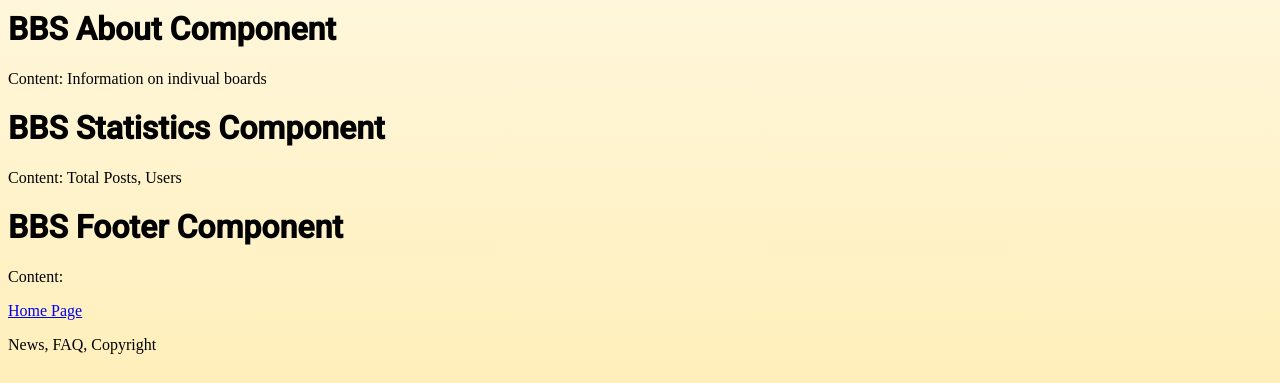
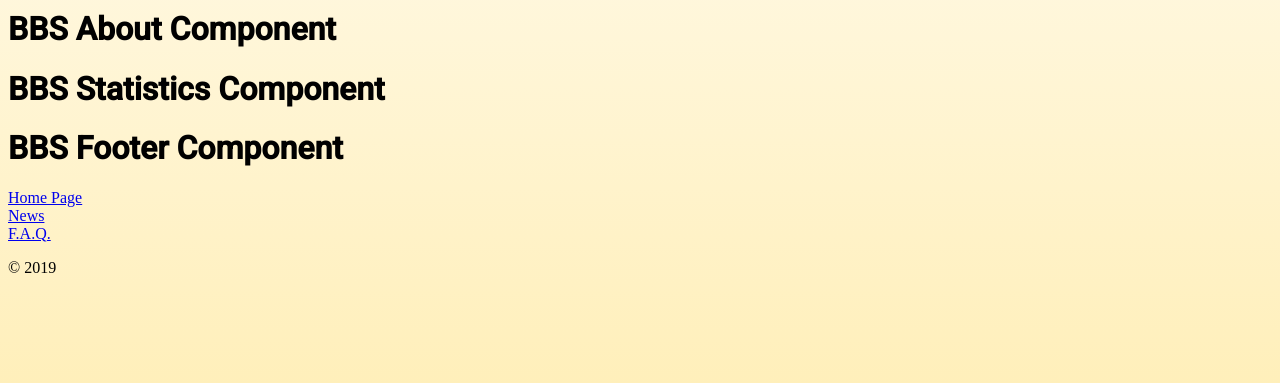
Before and after one commit to Yonkai/BBS, a Next.js app: page / in a window 1280 px wide. Shown: the part 414-797 px from the top of the page. Built offline with nearby package versions, Linux system fonts and the light colour scheme.

Commit message:
Fleshed out components a little

```diff
--- a/components/About.js
+++ b/components/About.js
@@ -1,7 +1,7 @@
 const About = () => (
     <>
         <h1>BBS About Component</h1>
-        <p>Content: Information on indivual boards</p>
+        {/* Content: Information on single boards */}
         <style jsx>{`
           h1 {
             font-family: "Roboto";
--- a/components/Footer.js
+++ b/components/Footer.js
@@ -3,14 +3,23 @@ import Link from 'next/link';
 const Footer = () => (
     <div>
         <h1>BBS Footer Component</h1>
-        <p>Content:</p>
+        {/* Content:   */}
         <Link href="/">
          <a>Home Page</a>
         </Link>
-        <p> News, FAQ, Copyright</p>
+        <Link href="/news">
+          <a>News</a>
+        </Link>
+        <Link href="faq">
+          <a>F.A.Q.</a>
+        </Link>
+        <p>© 2019</p>
         <style jsx>{`
           h1 {
             font-family: "Roboto";
+          }
+          a{
+            display:block;
           }
         `}</style>
     </div>
--- a/components/IndividualBoard.js
+++ b/components/IndividualBoard.js
@@ -17,7 +17,7 @@ const IndividualBoard = withRouter((props) => (
     <p>Post 1 + replies</p>
     <p>Post 2 + replies</p>
     <p>Post 3 etc...</p>
-    <p>..Post 10 (Bread crumbs to sub pages)</p>
+    <p>..Post 10 (Bread crumbs to sub pages for this board exclusively)</p>
     <p>Board navigator</p>
     <p>Settings</p>
     <Footer/>
--- a/components/Statistics.js
+++ b/components/Statistics.js
@@ -1,7 +1,7 @@
-const Statistics = () => (
+const Statistics = (props) => (
     <>
         <h1>BBS Statistics Component</h1>
-        <p>Content: Total Posts, Users</p>
+        {/* Content: Total Posts, Users (Use getInitialProps?) */}
         <style jsx>{`
           h1 {
             font-family: "Roboto";
```
